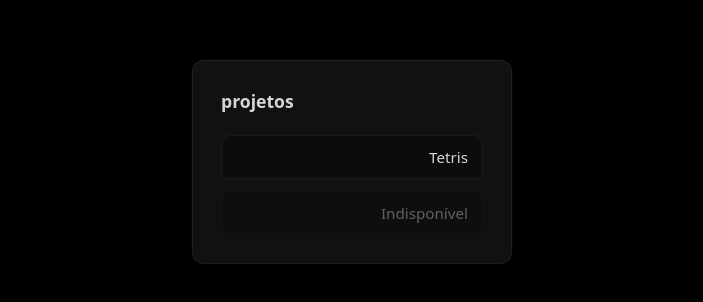
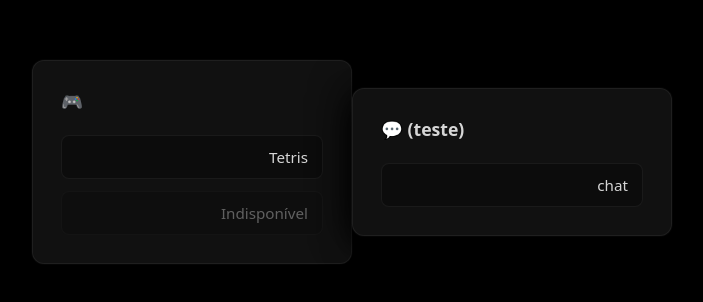
Before and after one commit to fragass/fragass, a plain HTML site: page index.html in a window 1280 px wide. Shown: the part 238-540 px from the top of the page, without its empty margins (288-991 px from the left). Drawn offline with Linux system fonts and the light colour scheme.

Commit message:
Update index.html

```diff
--- a/index.html
+++ b/index.html
@@ -116,7 +116,7 @@ a:hover {
 
     <!-- Card ativo -->
     <div class="card">
-      <div class="title">projetos</div>
+      <div class="title">🎮</div>
 
       <div class="links">
         <a href="https://ksmklewumf.vercel.app">Tetris</a>
@@ -125,5 +125,14 @@ a:hover {
 
     </div>
   </div>
+	    <div class="card">
+      <div class="title">💬 (teste)</div>
+
+      <div class="links">
+        <a href="https://ylsacaqafb.vercel.app">chat</a>
+      </div>
+
+    </div>
+  </div>
 </body>
 </html>
```
